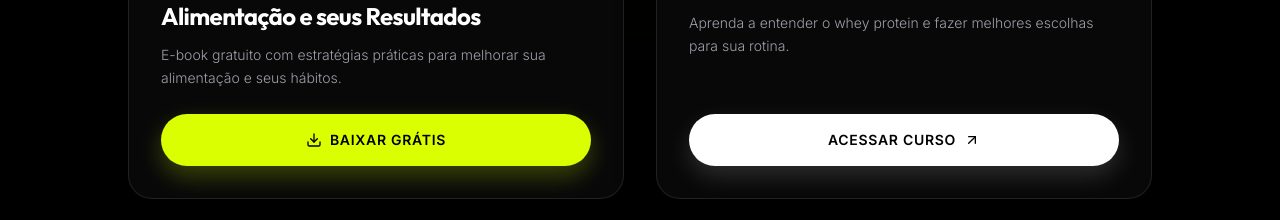
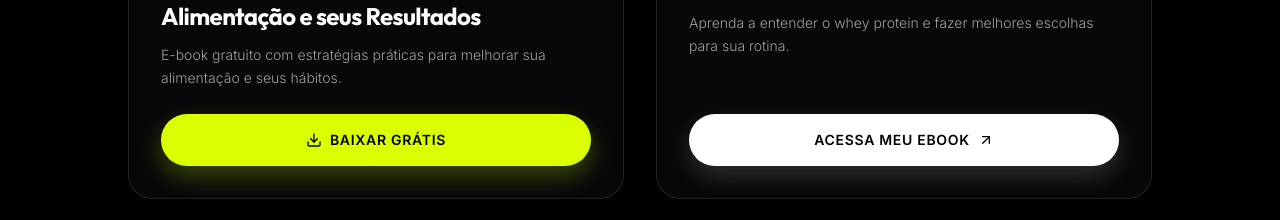
Before and after one commit to luizuehara1/rosanaoliveira, a React (Vite) app: page / in a window 1280 px wide. Shown: the part 2380-2600 px from the top of the page. Built offline with nearby package versions, Linux system fonts and the light colour scheme.

Commit message:
feat(components): update product CTA button label
Change CTA from "ACESSAR CURSO" to "ACESSA MEU EBOOK" in MyProducts section.

```diff
--- a/src/components/MyProducts.tsx
+++ b/src/components/MyProducts.tsx
@@ -224,7 +224,7 @@ export default function MyProducts() {
                     rel="noopener noreferrer"
                     className="w-full py-4 px-6 rounded-full bg-white text-black hover:bg-lime-key font-extrabold text-sm uppercase tracking-wider flex items-center justify-center gap-2 hover:scale-[1.02] active:scale-[0.98] transition-all shadow-[0_10px_25px_rgba(255,255,255,0.15)] hover:shadow-[0_15px_30px_rgba(217,255,0,0.35)] cursor-pointer group/btn"
                   >
-                    <span>ACESSAR CURSO</span>
+                    <span>ACESSA MEU EBOOK</span>
                     <ArrowUpRight className="w-4 h-4 transition-transform group-hover/btn:translate-x-0.5 group-hover/btn:-translate-y-0.5" />
                   </a>
                 </div>
```
